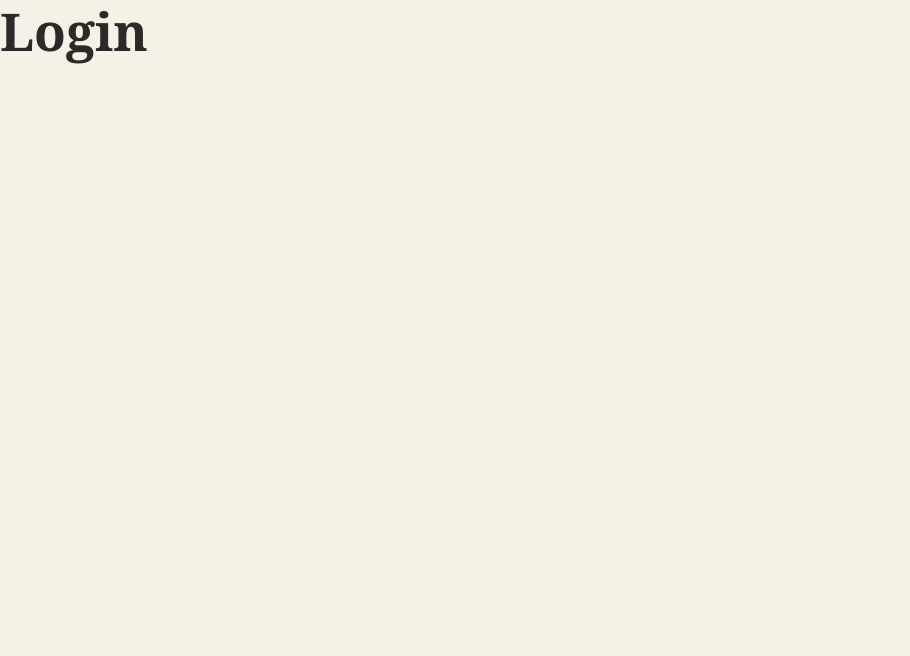
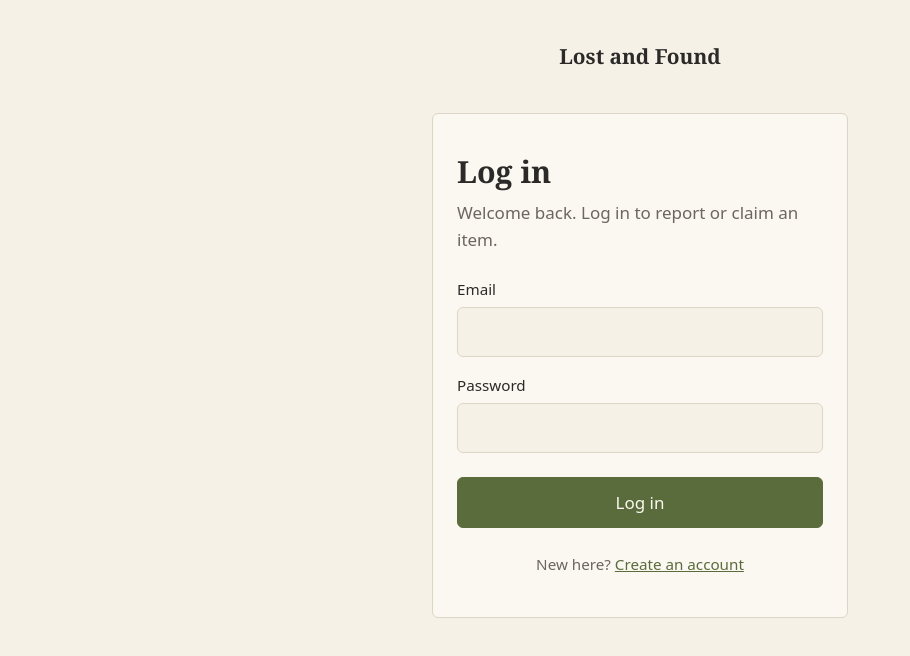
Before and after one commit to SugarGrain/Kasukabe-Defence-Group, a React (Vite) app in the folder frontend/: page /login in a window 1280 px wide. Shown: the top 656 px of the page, without its empty margins (0-910 px from the left). Built offline with nearby package versions, Linux system fonts and the light colour scheme.

Commit message:
Add login form UI

```diff
--- /dev/null
+++ b/frontend/src/pages/Auth.css
@@ -0,0 +1,78 @@
+.auth-page {
+  min-height: 100vh;
+  display: flex;
+  flex-direction: column;
+  align-items: center;
+  padding: var(--space-4) var(--space-3);
+}
+
+.auth-brand {
+  margin-bottom: var(--space-4);
+  font-family: var(--font-heading);
+  font-size: 1.3rem;
+  font-weight: 600;
+  color: var(--text);
+  text-decoration: none;
+}
+
+.auth-brand:hover {
+  color: var(--accent);
+}
+
+.auth-card {
+  width: 100%;
+  max-width: 26rem;
+  padding: var(--space-4) var(--space-3);
+  background: var(--surface);
+  border: 1px solid var(--border);
+  border-radius: var(--radius);
+}
+
+.auth-card h1 {
+  margin-bottom: 0.5rem;
+  font-size: 1.9rem;
+}
+
+.auth-sub {
+  margin-bottom: var(--space-3);
+  color: var(--text-muted);
+}
+
+.auth-form {
+  display: flex;
+  flex-direction: column;
+}
+
+.auth-form label {
+  margin-bottom: 0.35rem;
+  font-size: 0.95rem;
+  font-weight: 500;
+}
+
+.auth-form input {
+  margin-bottom: var(--space-2);
+  padding: 0.65rem 0.8rem;
+  background: var(--bg);
+  color: var(--text);
+  border: 1px solid var(--border);
+  border-radius: var(--radius);
+  font: inherit;
+}
+
+.auth-form input:focus {
+  outline: 2px solid var(--accent);
+  outline-offset: 1px;
+  border-color: var(--accent);
+}
+
+.auth-submit {
+  width: 100%;
+  margin-top: var(--space-1);
+}
+
+.auth-switch {
+  margin: var(--space-3) 0 0;
+  text-align: center;
+  font-size: 0.95rem;
+  color: var(--text-muted);
+}
--- a/frontend/src/pages/Login.jsx
+++ b/frontend/src/pages/Login.jsx
@@ -1,7 +1,49 @@
+import { Link } from "react-router-dom";
+import "./Auth.css";
+
 function Login() {
+  const handleSubmit = (event) => {
+    event.preventDefault();
+  };
+
   return (
-    <div>
-      <h1>Login</h1>
+    <div className="auth-page">
+      <Link to="/" className="auth-brand">
+        Lost and Found
+      </Link>
+
+      <main className="auth-card">
+        <h1>Log in</h1>
+        <p className="auth-sub">
+          Welcome back. Log in to report or claim an item.
+        </p>
+
+        <form className="auth-form" onSubmit={handleSubmit} noValidate>
+          <label htmlFor="email">Email</label>
+          <input
+            id="email"
+            name="email"
+            type="email"
+            autoComplete="email"
+          />
+
+          <label htmlFor="password">Password</label>
+          <input
+            id="password"
+            name="password"
+            type="password"
+            autoComplete="current-password"
+          />
+
+          <button type="submit" className="btn btn-primary auth-submit">
+            Log in
+          </button>
+        </form>
+
+        <p className="auth-switch">
+          New here? <Link to="/register">Create an account</Link>
+        </p>
+      </main>
     </div>
   );
 }
```
